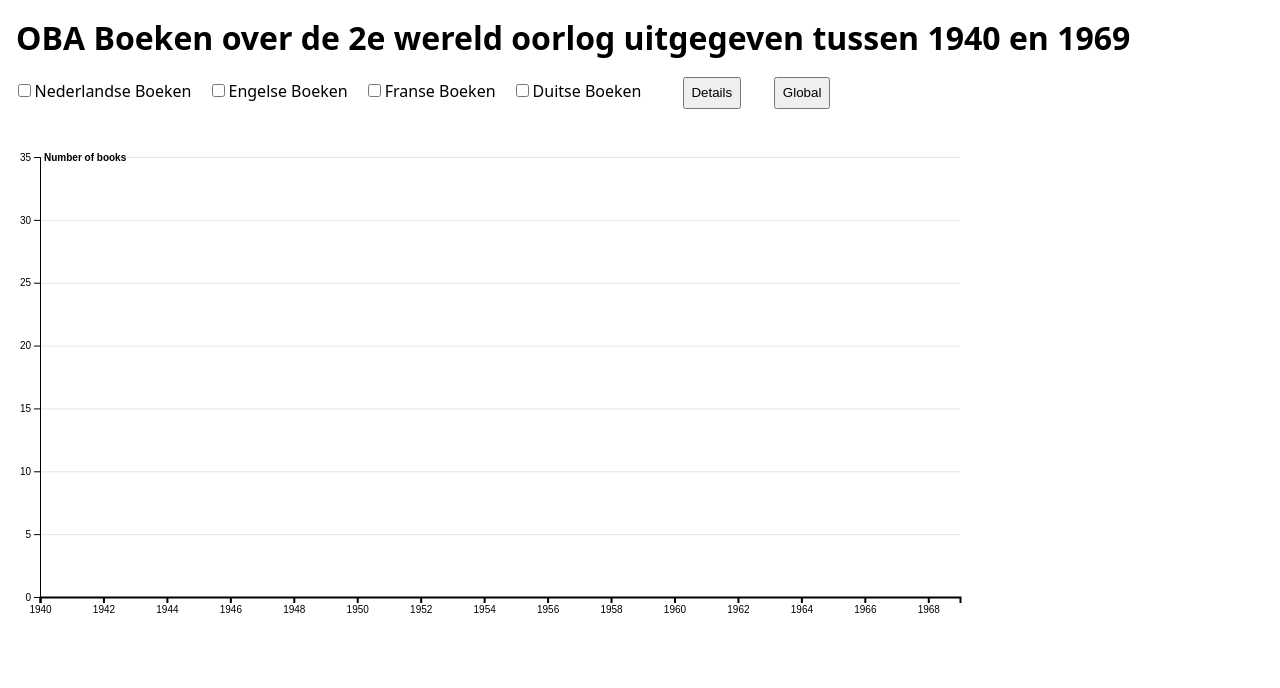
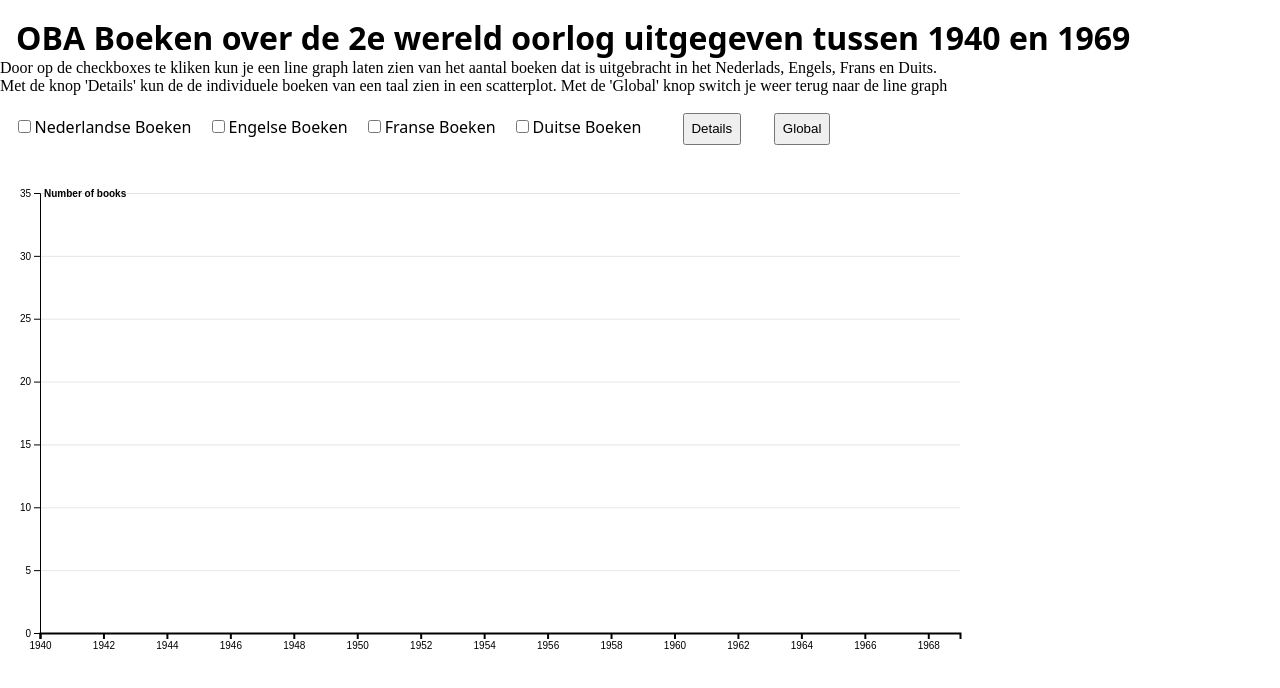
Before and after one commit to BasPieren/frontend-data, a website: page index.html in a window 1280 px wide. Drawn offline with nearby package versions, Linux system fonts and the light colour scheme.

Commit message:
index.html | Edit | Added description

```diff
--- a/index.html
+++ b/index.html
@@ -10,6 +10,12 @@
 <body>
 
   <h1>OBA Boeken over de 2e wereld oorlog uitgegeven tussen 1940 en 1969</h1>
+
+  <p>Door op de checkboxes te kliken kun je een line graph laten zien van het aantal boeken dat is uitgebracht in het
+  Nederlads, Engels, Frans en Duits.</p>
+
+  <p>Met de knop 'Details' kun de de individuele boeken van een taal zien in een scatterplot. Met de 'Global' knop switch je weer
+  terug naar de line graph</p>
 
   <section>
 
```
